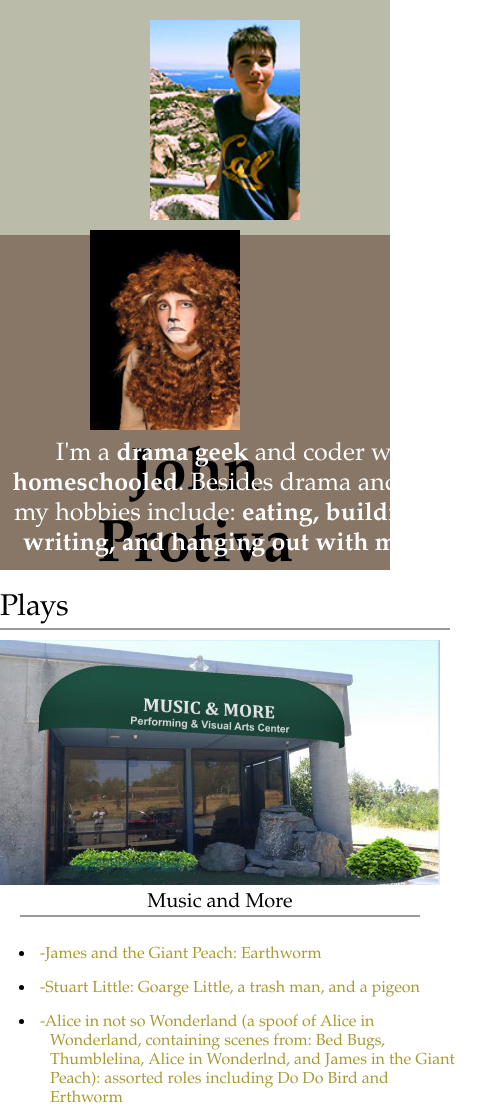
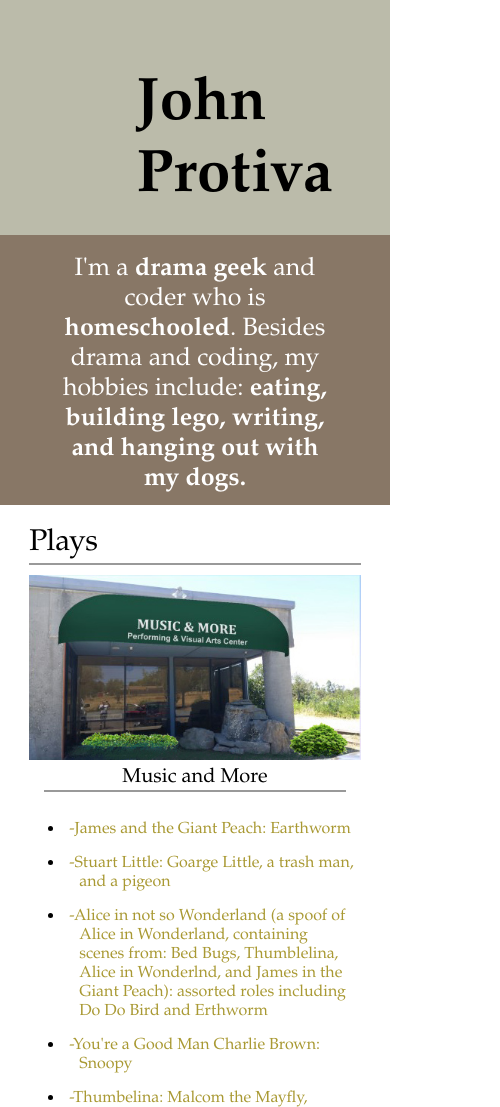
Before and after one commit to JCcat2/MyProfile, a plain HTML site: page JohnHome.html in a window 390 px wide. Shown: the top 1107 px of the page, 500 px wide, since content can reach past the window. Drawn offline with Linux system fonts and the light colour scheme.

Commit message:
made resposive

```diff
--- a/JohnHome.html
+++ b/JohnHome.html
@@ -1,11 +1,14 @@
 <!DOCTYPE html>
 <html>
 <head>
+    <title>John Protiva's profile</title>
+    <meta charset="utf-8">
     <link rel="stylesheet" href="main.css">
 </head>
 <body>
+    <div class="site">
     <div class="header">
-        <img class="left"src="images/OceanView5.jpg" alt="John Protiva in Sardinia">
+        <img class="left" src="images/OceanView5.jpg" alt="John Protiva in Sardinia">
         <img class="right" src="images/Lion.jpg" alt="John Protiva as the Cowardly Lion">
         <h1>John Protiva</h1>
     </div>
@@ -16,7 +19,7 @@
          <ul>
             <li>
                 <h3>Plays</h3>
-                <img src="images/musicandmoreimage.jpg" alt="Music and More's new theater, Auburn CA">
+                <img class="MusicMore" src="images/musicandmoreimage.jpg" alt="Music and More's new theater, Auburn CA">
                 <h4>Music and More</h4>
                 <ul class="paragraph">
                     <li><p>-James and the Giant Peach: Earthworm</p></li>
@@ -144,5 +147,6 @@
     <div class="footer">
         <a href="mailto:johnprotiva@gmail.com">Send me an email</a>
     </div>
+    </div>
 </body>
 </html>
--- a/main.css
+++ b/main.css
@@ -1,3 +1,7 @@
+/*
+440
+*/
+
 html, body, h1, h2, h3, h4, p, div, ul, li, ol {
     margin: 0;
     padding: 0;
@@ -5,12 +9,19 @@ html, body, h1, h2, h3, h4, p, div, ul, li, ol {
     font-size: 100%;
     border: 0;
 }
+.site {
+    width: 100%;
+    margin: 0 auto;
+}
 h1 {
-    font-size: 60px;
+    font-size: 3.75em;
     font-weight: bold;
     text-align: center;
     font-family: Garamond, Baskerville, 'Baskerville Old Face', 'Hoefler Text', 'Times New Roman', serif;
-    padding: 50px;
+    padding: 50px 0;
+    width: 20%;
+    margin: 0 auto;
+
 }
 
 h2 {
@@ -19,21 +30,18 @@ h2 {
     font-weight: 100;
     text-align: center;
     color: #ffffff;
-    width: 500px;
+    width: 35.637918745%;
     margin: 0 auto;
 
 }
 
-h2 strong {
-    font-weight: 600;
-}
 h3 {
     font-family: Garamond, Baskerville, 'Baskerville Old Face', 'Hoefler Text', 'Times New Roman', serif;
     font-size: 30px;
     font-weight: normal;
     margin: 20px 0 10px 0;
     border-bottom: 2px solid #999999;
-    width: 450px;
+    width: 31.361368496%px;
     padding-bottom: 2px;
 }
 
@@ -46,7 +54,7 @@ h4 {
     margin: 1px auto 3px auto;
     padding-bottom: 1px;
     text-align: center;
-    width: 400px;
+    width:  90.909090909%;
 }
 p {
     font-family: Garamond, Baskerville, 'Baskerville Old Face', 'Hoefler Text', 'Times New Roman', serif;
@@ -84,9 +92,8 @@ p {
 }
 
 
-
 .projects, .schoolastic, .skills, .courses {
-     width: 440px;
+     width: 31.361368496%;
      margin: 0 auto;
 }
 
@@ -95,6 +102,7 @@ p {
     text-indent: -10px;
     width: 420px;
     margin-left: 15px;
+    width: 100%;
 }
 
 .paragraph, .images, .skills ul {
@@ -113,13 +121,18 @@ p {
     width: 200px;
 }
 .images img {
-    width: 70px;
-    height: 70px;
+    width: 15.909090909%;
+    height: 38.04347826%;
     float: left;
     margin-right: 10px;
 }
 .images li {
     margin-top: 20px;
+    width: 100%;
+}
+
+.MusicMore {
+    width: 100%;
 }
 
 .schoolastic li {
@@ -132,6 +145,7 @@ p {
     margin-right: 10px;
     font-family: Garamond, Baskerville, 'Baskerville Old Face', 'Hoefler Text', 'Times New Roman';
     color: #a99933;
+    width: 100%;
 }
 
 .s {
@@ -142,7 +156,7 @@ p {
 }
 
 .cs {
-    width: 420px;
+    width: 100%;
     margin: 0 auto;
     padding: 10px;
 }
@@ -167,3 +181,33 @@ p {
     color: #553333;
     font-family: Garamond, Baskerville, 'Baskerville Old Face', 'Hoefler Text', 'Times New Roman';
 }
+
+@media only screen and (max-width: 1090px) {
+    .right,
+    .left {
+        display: none;
+    }
+    h1 {
+        width: 30%;
+    }
+    h2 {
+        width: 50%;
+    }
+    .projects, .schoolastic, .skills, .courses {
+        width: 50%;
+    }
+
+}
+@media only screen and (max-width: 741px) {
+    h2 {
+        width: 70%;
+    }
+     .projects, .schoolastic, .skills, .courses {
+        width: 75%;
+    }
+}
+@media only screen and (max-width: 488px) {
+    .projects, .schoolastic, .skills, .courses {
+        width: 85%;
+    }
+}
```
